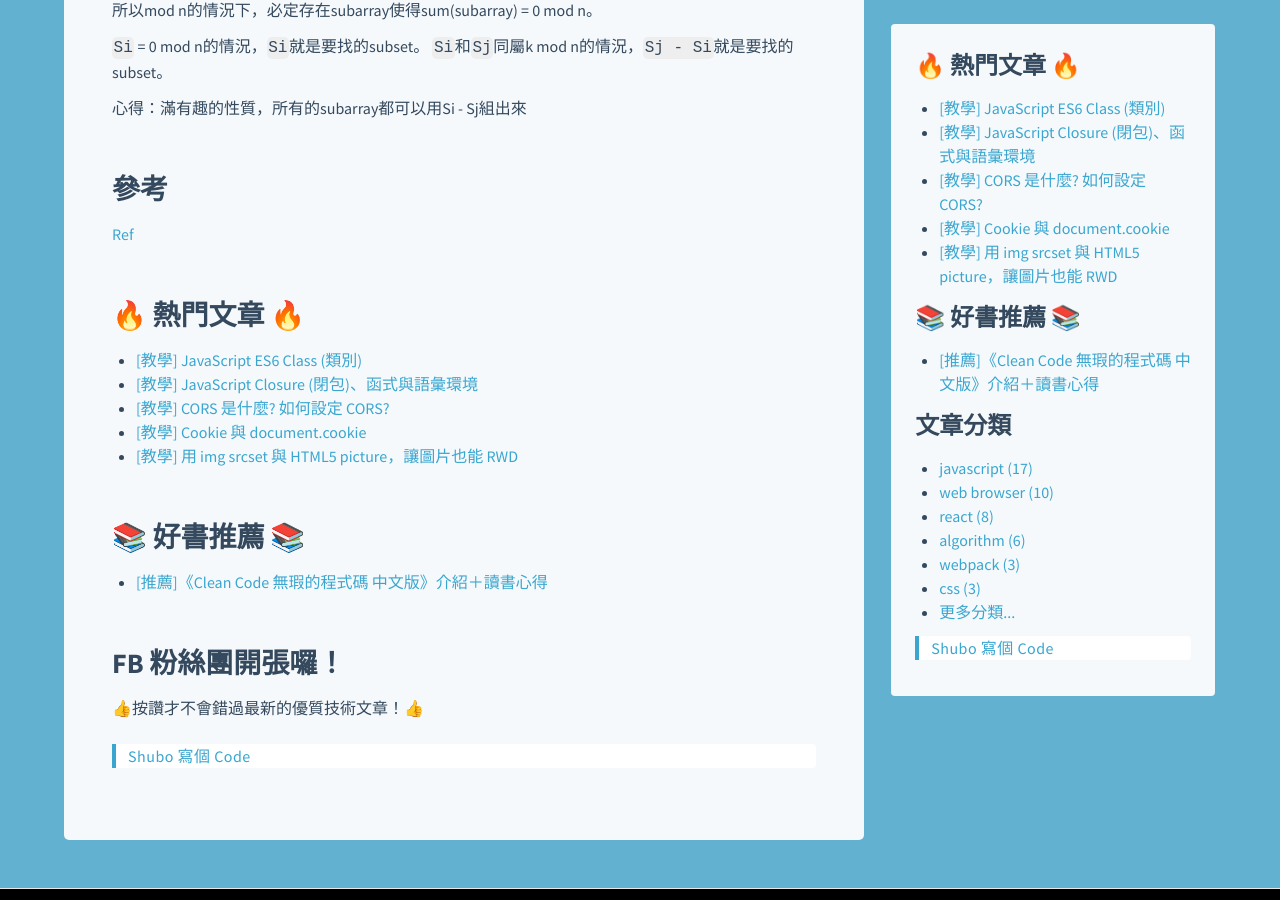
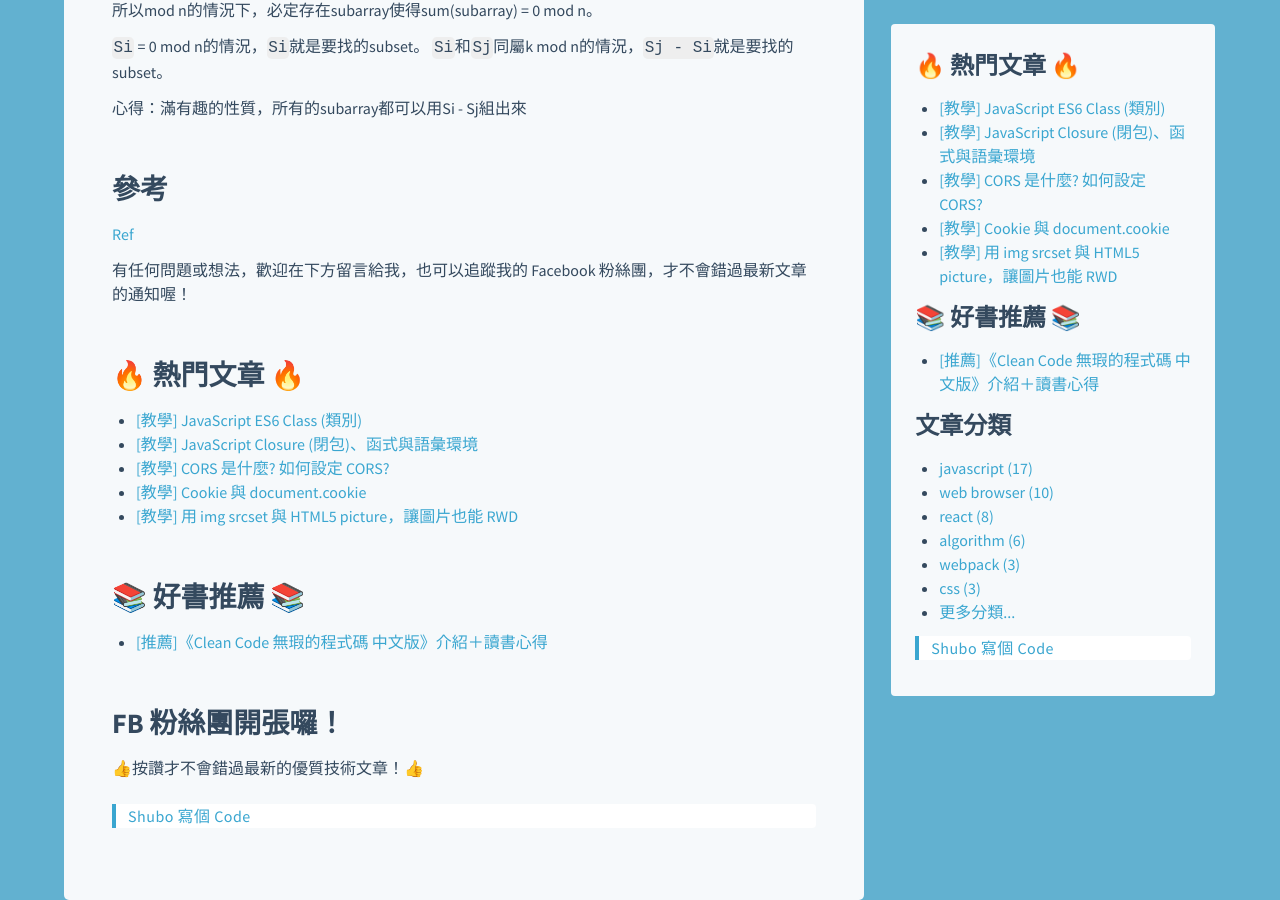
Before and after one commit to shuboc/shuboc.github.io, a Jekyll site: the page built from _posts/2017-03-27-mod-n-sum-subset-problem.md, in a window 1280 px wide and 900 px high, scrolled down 472 px. Built offline with Jekyll 4.4.1, drawn with Linux system fonts in a browser that asks for light colours; nearby versions of some CDN libraries; library files that are not in the unit come from our copies; comment, search, counter and statistics services are not loaded.

Commit message:
Encourage leaving a message

```diff
--- a/_layouts/post.html
+++ b/_layouts/post.html
@@ -49,6 +49,8 @@ layout: default
       }
     </script> -->
 
+    <p>有任何問題或想法，歡迎在下方留言給我，也可以追蹤我的 Facebook 粉絲團，才不會錯過最新文章的通知喔！</p>
+
     {% include trending-posts.html %}
 
     {% include recommend-books.html %}
```
